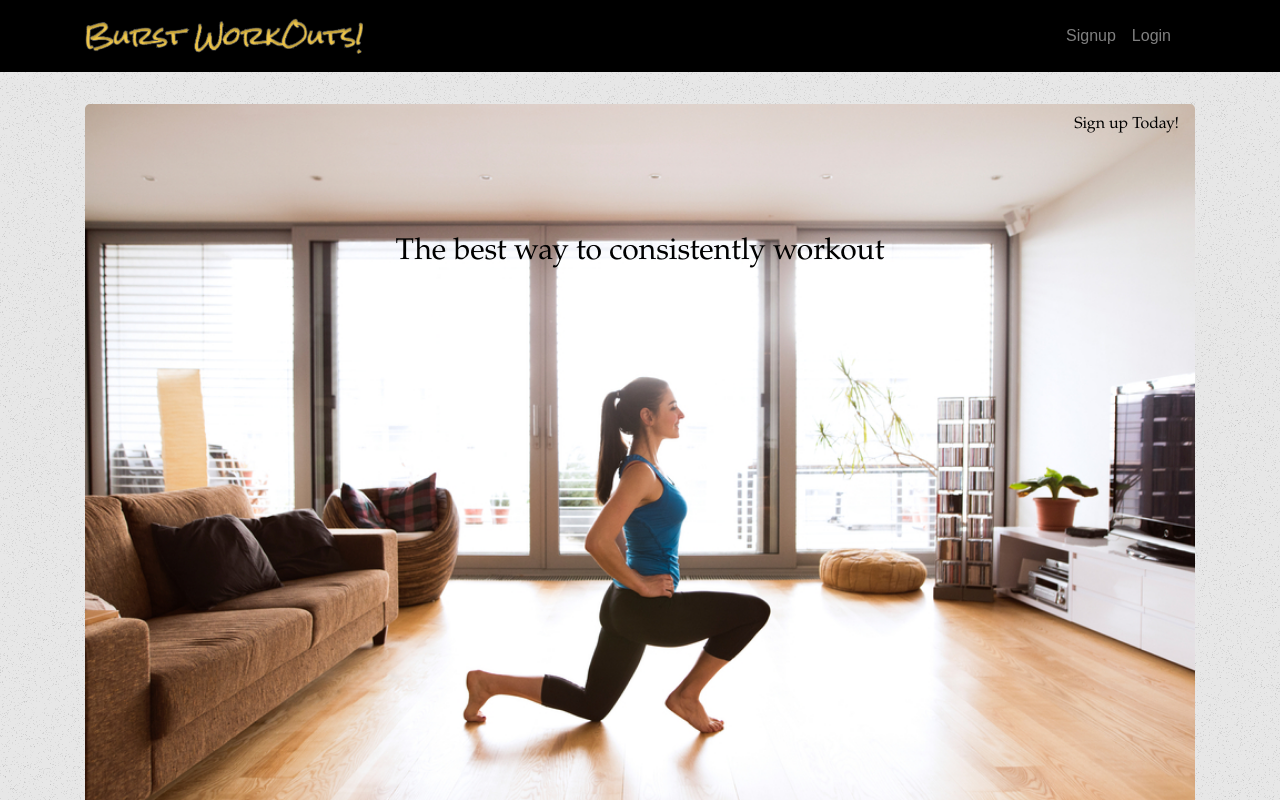
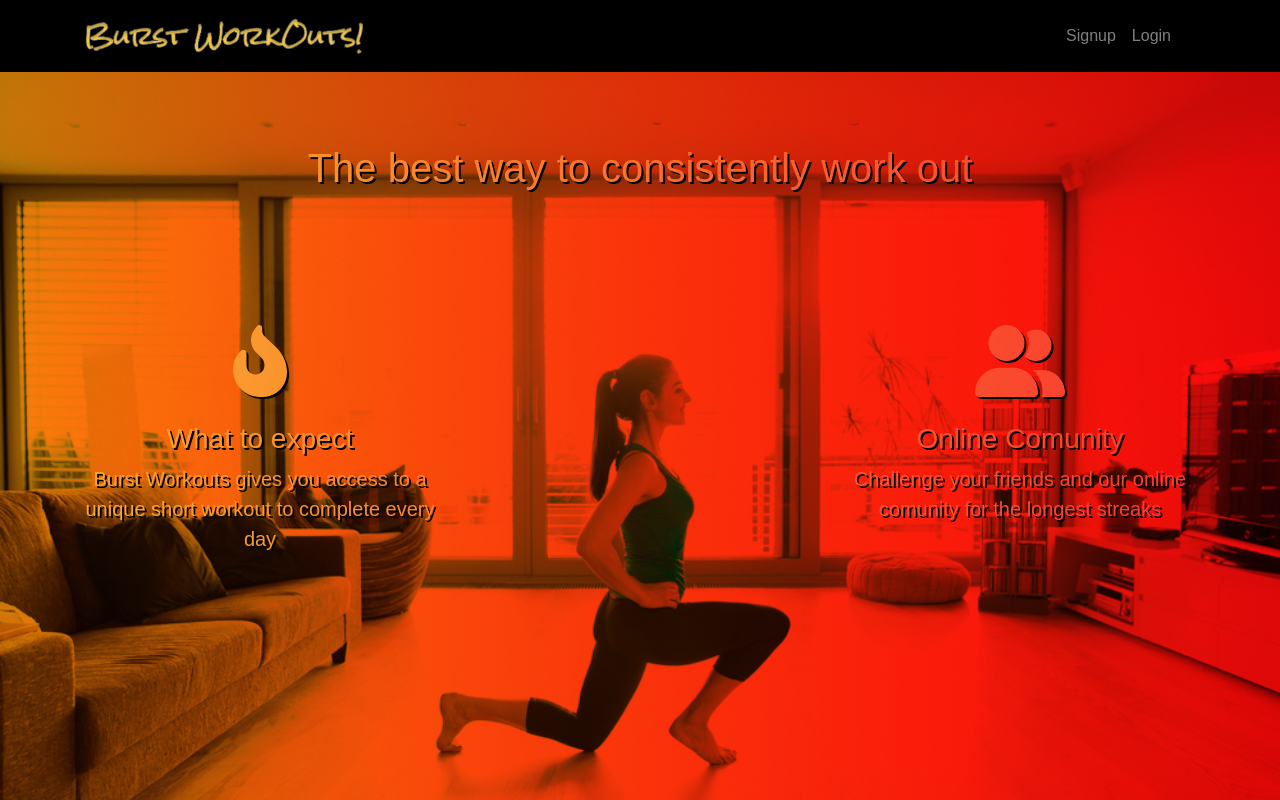
Before and after one commit to clarktyra/burst-workouts, a React (Create React App) app in the folder client/: page / in a window 1280 px wide. Shown: the top 800 px of the page. Built offline with nearby package versions, Linux system fonts and the light colour scheme.

Commit message:
changed a bunch of stuff, backgrounds, cards, styling

```diff
--- a/client/src/index.css
+++ b/client/src/index.css
@@ -2,5 +2,5 @@ body {
   margin: 0 auto;
   padding: 0;
   font-family: sans-serif;
-  background-image: url('../src/images/textured-background.png');
+  background-image: linear-gradient(to right,rgba(255, 165, 0, 0.8),rgba(255, 0, 0, 0.8)),url('../src/images/textured-background.png');
 }
--- a/client/src/pages/Home.js
+++ b/client/src/pages/Home.js
@@ -113,8 +113,10 @@ class Home extends Component {
     console.log(breakStreakPercentage)
 
     return (
-      <div>
+      <div className="everything">
       <br />
+
+
         <div className="container" id="homeContainer">
 
 
--- a/client/src/pages/Landing.css
+++ b/client/src/pages/Landing.css
@@ -1,6 +1,27 @@
-/* body {
-    background-image: url('../images/apartment.jpg');
-} */
+.feature-box:before {
+  content: "";
+  width: 1px;
+  height: 170px;
+  display: block;
+  background: rgba(132, 140, 152, 0.125);
+  opacity: 0.2;
+  position: absolute;
+  top: 30px;
+  left: 50px;
+}
+
+#total{
+  background-image: linear-gradient(to right,rgba(255, 165, 0, 0.8),rgba(255, 0, 0, 0.8)),url("../images/apartment.jpg");
+
+  background-position: center;
+  background-size: cover; /* Resize the background image to cover the entire container */
+
+  background-blend-mode:darken;
+  color:white;
+  mix-blend-mode: multiply;
+  text-shadow: 2px 2px black
+
+}
 
 #one-card {
     background-color: white;
@@ -17,10 +38,15 @@ background-color: white
     text-align: center;
     color: #000000;
     margin: 2rem auto;
+    max-height: 600px;
 
 
   }
 
+  p {
+    font-size: 20px;
+    text-shadow: 2px 2px black
+  }
   /* Top left text */
   .top-left {
     position: absolute;
@@ -32,18 +58,13 @@ background-color: white
 
   /* Top right text */
   .top-right {
-    position: absolute;
+
     top: 8px;
     right: 16px;
 
   }
 
 
+
+
   /* Centered text */
-  .centered {
-    position: absolute;
-    top: 20%;
-    left: 50%;
-    transform: translate(-50%, -50%);
-
-  }
--- a/client/src/pages/Landing.js
+++ b/client/src/pages/Landing.js
@@ -2,7 +2,12 @@ import React, { Component } from 'react';
 import apartment from '../images/apartment.jpg'
 import styled from 'styled-components';
 import './Landing.css';
-import { Collapse, Button, CardBody, Card, CardTitle, CardText } from 'reactstrap';
+
+import {
+    Collapse,
+    Card, Button, CardImg, CardTitle, CardText, CardGroup,
+    CardSubtitle, CardBody, Jumbotron, Container, CardDeck
+} from 'reactstrap';
 
 
 const Picture = styled.img`
@@ -18,20 +23,123 @@ const cardStyle = {
     fontFamily: 'Palatino, serif'
 }
 
-
+const containerStyle = {
+    backgroundImage: { apartment }
+}
 
 class Landing extends Component {
     render() {
         return (
-            <div>
-                <div class="container">
+
+            <div id="total">
+                <br />
+
+                <section className="hero space-md">
+                    <div className="container" >
+
+                    <br />
+                    <br />
+                        <div className="row d-flex align-items-center justify-content-center text-center">
+                            <div className="col-md-10 centered2">
+                                <div className="title-content-warpper">
+                                    <h1>The best way to consistently work out</h1>
+                                </div>
+                            </div>
+                        </div>
+                        <br />
+
+                <br />
+                <br />
+                        <div className="mt-5 mb-5">
+                            <div className="row text-center centered">
+                                <div className="col-12 col-md-4">
+                                    <div className="feature-box">
+                                        <div className="mb-2">
+                                            <div className="icon display-3 mb-3"><i className="fas fa-fire-alt"></i></div>
+                                            <h3>What to expect</h3>
+                                            <p>Burst Workouts gives you access to a unique short workout to complete every day</p>
+
+                                        </div>
+                                    </div>
+                                </div>
+                                <div className="col-12 col-md-4">
+                                    <div className="feature-box">
+                                        <div className="mb-2">
+                                        {/*
+                                            <div className="icon display-3 mb-3"><i className="fas fa-fire"></i></div>
+                                            <h3>The Burst Method</h3>
+                                            <p>Each consecutive workout adds to your Burst Streak, which improves your workout consistency!</p>
+                                        */}
+                                        </div>
+                                    </div>
+                                </div>
+                                <div className="col-12 col-md-4">
+                                    <div className="feature-box">
+                                        <div className="mb-2">
+                                            <div className="icon display-3 mb-3"><i class="fas fa-user-friends"></i></div>
+                                            <h3>Online Comunity</h3>
+                                            <p>Challenge your friends and our online comunity for the longest streaks</p>
+
+                                        </div>
+                                    </div>
+                                </div>
+                            </div>
+                        </div>
+                        {/*
+                        <div className="mt-5 mb-5">
+                            <div className="row text-center centered">
+                                <div className="col-12 col-md-4">
+                                    <div className="feature-box">
+                                        <div className="mb-2">
+                                            <div className="icon display-3 mb-3"><i class="fas fa-dumbbell"></i></div>
+                                            <h3>Fun Workouts</h3>
+                                            <p>Burst Workouts gives you access to a unique short workout to complete every day</p>
+                                        </div>
+                                    </div>
+                                </div>
+                                <div className="col-12 col-md-4">
+                                    <div className="feature-box">
+                                        <div className="mb-2">
+                                            <div className="icon display-3 mb-3"><i className="fas fa-fire"></i></div>
+                                            <h3>The Burst Method</h3>
+                                            <p>Each consecutive workout adds to your Burst Streak, which improves your workout consistency!</p>
+                                        </div>
+                                    </div>
+                                </div>
+                                <div className="col-12 col-md-4">
+                                    <div className="feature-box">
+                                        <div className="mb-2">
+                                            <div className="icon display-3 mb-3"><i className="fab fa-lastfm"></i></div>
+                                            <h3>Online Comunity</h3>
+                                            <p>Challenge your friends and our online comunity for the longest streaks</p>
+                                        </div>
+                                    </div>
+                                </div>
+                            </div>
+                        </div>
+                        */}
+                        <br />
+                <br />
+                <br />
+                <br />
+                <br />
+                <br />
+
+                <br />
+                    </div>
+
+                </section>
+                <br />
+                <br />
+                <br />
+            </div>
+            /*
+                            <div className="container">
+
+                                <div class="row">
+                                    <div class="col-md-4">
                                         <div class="container2" style={cardStyle} >
-                    <Picture src={apartment} />
-                    <div class="top-left"> </div>
-                    <div class="top-right">Sign up Today!</div>
-                    <div class="centered" style={titleStyle}>The best way to consistently workout</div>
-                </div>
-                    <div class="row">
+
                                             <div class="col-sm">
                                                 <Card id="one-card" style={cardStyle}>
                                                     <CardBody>
@@ -44,7 +152,7 @@ class Landing extends Component {
                                             <div class="col-sm">
                                                 <Card id="two-card" className="card" style={cardStyle}>
                                                     <CardBody>
-                                    <CardTitle style={titleStyle}>The Burst Streak Method</CardTitle>
+                                                        <CardTitle style={titleStyle}>The Burst Method</CardTitle>
                                                         <CardText>Each consecutive workout adds to your Burst Streak, which improves your workout consistency!
                                                 </CardText>
                                                     </CardBody>
@@ -62,7 +170,23 @@ class Landing extends Component {
                                             </div>
                                         </div>
                                     </div>
+
+                                    <div class="col-md-8">
+                                        <div class="container2" style={cardStyle} src={apartment}>
+                                            <Picture src={apartment} />
+
                                         </div>
+
+                                    </div>
+
+
+
+
+                                </div>
+
+
+
+            */
         )
     }
 }
--- a/client/src/pages/Login.js
+++ b/client/src/pages/Login.js
@@ -47,7 +47,7 @@ class Login extends Component {
 
   render() {
     return (
-      <div className="wrapper">
+      <div className="thing">
       <div className="row">
         <div className="container col-md-6">
           <div className="headers">
--- a/client/src/pages/Signup.js
+++ b/client/src/pages/Signup.js
@@ -46,7 +46,7 @@ class Signup extends Component {
   render() {
 
     return (
-      <div className="wrapper">
+      <div className="thing">
         <div className="row">
           <div className="container col-md-6 signup-container">
             <div className="headers">
--- a/client/src/pages/styles/Home.css
+++ b/client/src/pages/styles/Home.css
@@ -28,6 +28,8 @@
 
 }
 
+
+
 #homeContainer{
     background: rgba(0, 0, 0, 0.5);
 }
--- a/client/src/pages/styles/Login.css
+++ b/client/src/pages/styles/Login.css
@@ -2,9 +2,7 @@
     text-align: center
 }
 
-.wrapper {
-    margin: 5px 5px 5px 5px
-}
+
 
 img {
     border-radius: 5px;
--- a/client/src/pages/styles/Signup.css
+++ b/client/src/pages/styles/Signup.css
@@ -2,9 +2,7 @@
    text-align: center
 }
 
-.wrapper {
-    margin: 5px 5px 5px 5px
-}
+
 
 img {
     border-radius: 5px;
```
Lines whose indentation alone changed are shown as unchanged.
